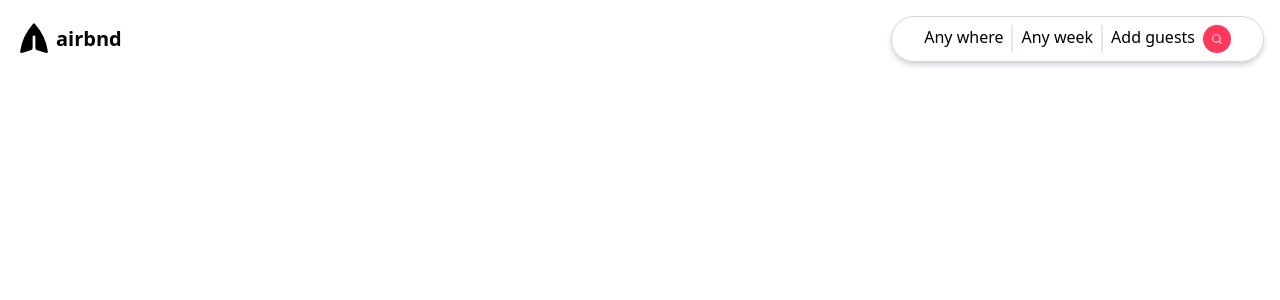
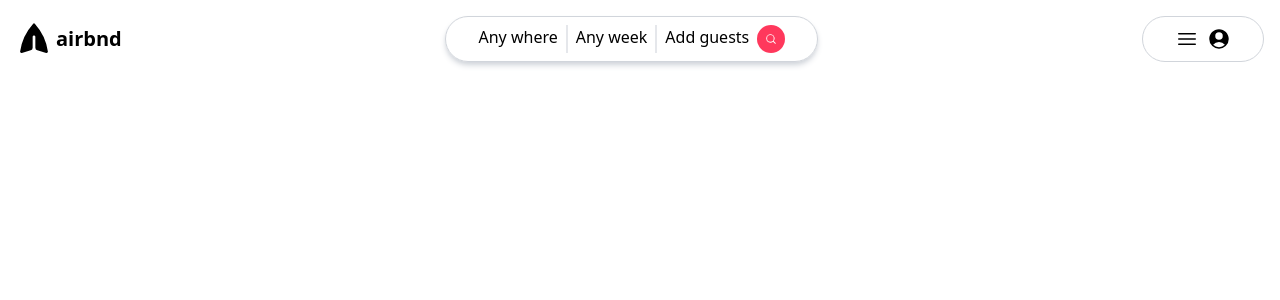
Before and after one commit to alphaNumericEntity/fullstack-project, a React (Vite) app in the folder client/: page / in a window 1280 px wide. Shown: the top 300 px of the page. Built offline with nearby package versions, Linux system fonts and the light colour scheme.

Commit message:
add user icons

```diff
--- a/client/src/App.jsx
+++ b/client/src/App.jsx
@@ -25,6 +25,20 @@
             </svg>
         </button>
       </div>
+
+
+      <div className="flex items-center  gap-2 border border-gray-300 rounded-full py-2 px-8">
+        <div className="">
+          <svg xmlns="http://www.w3.org/2000/svg" viewBox="0 0 24 24" fill="currentColor" class="w-6 h-6">
+            <path fill-rule="evenodd" d="M3 6.75A.75.75 0 013.75 6h16.5a.75.75 0 010 1.5H3.75A.75.75 0 013 6.75zM3 12a.75.75 0 01.75-.75h16.5a.75.75 0 010 1.5H3.75A.75.75 0 013 12zm0 5.25a.75.75 0 01.75-.75h16.5a.75.75 0 010 1.5H3.75a.75.75 0 01-.75-.75z" clip-rule="evenodd" />
+          </svg>
+        </div>
+        <div className="">
+          <svg xmlns="http://www.w3.org/2000/svg" viewBox="0 0 24 24" fill="currentColor" class="w-6 h-6">
+              <path fill-rule="evenodd" d="M18.685 19.097A9.723 9.723 0 0021.75 12c0-5.385-4.365-9.75-9.75-9.75S2.25 6.615 2.25 12a9.723 9.723 0 003.065 7.097A9.716 9.716 0 0012 21.75a9.716 9.716 0 006.685-2.653zm-12.54-1.285A7.486 7.486 0 0112 15a7.486 7.486 0 015.855 2.812A8.224 8.224 0 0112 20.25a8.224 8.224 0 01-5.855-2.438zM15.75 9a3.75 3.75 0 11-7.5 0 3.75 3.75 0 017.5 0z" clip-rule="evenodd" />
+          </svg>
+        </div>
+      </div>
     </header>
    </div>
   )
```
